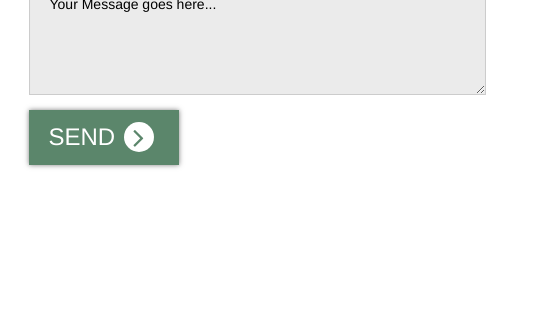
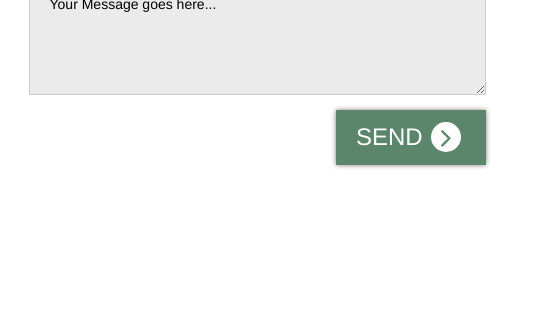
Before and after one commit to AdePhil/Two-Trees, a plain HTML site: page index.html in a window 1280 px wide. Shown: the part 2183-2511 px from the top of the page, 724-1280 px from the left. Drawn offline with Linux system fonts and the light colour scheme.

```diff
--- a/index.html
+++ b/index.html
@@ -98,13 +98,12 @@
                                     <textarea class="form-control" rows="4">Your Message goes here...</textarea>
                                 </div>
 
-                                <button>SEND
+                                <button class="pull-right">SEND
                                     <div class="circle small-circle"><i class="fa fa-angle-right">
                                     </i></div>
                                 </button>
                              </form>
                          </div>
-                         <div class="slider-left-1"></div>
                     </div>
                 </div>
             </section>
```
